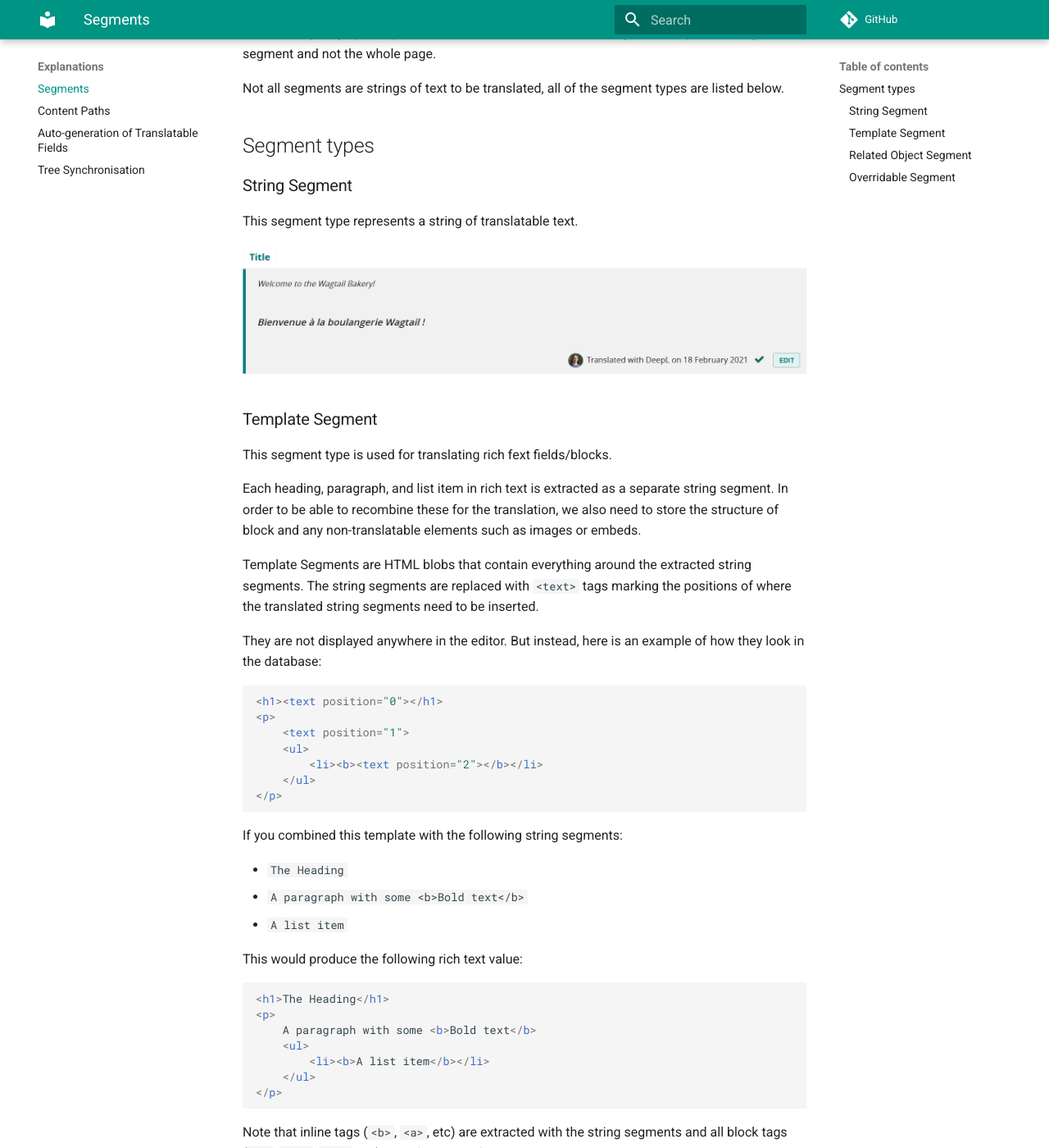
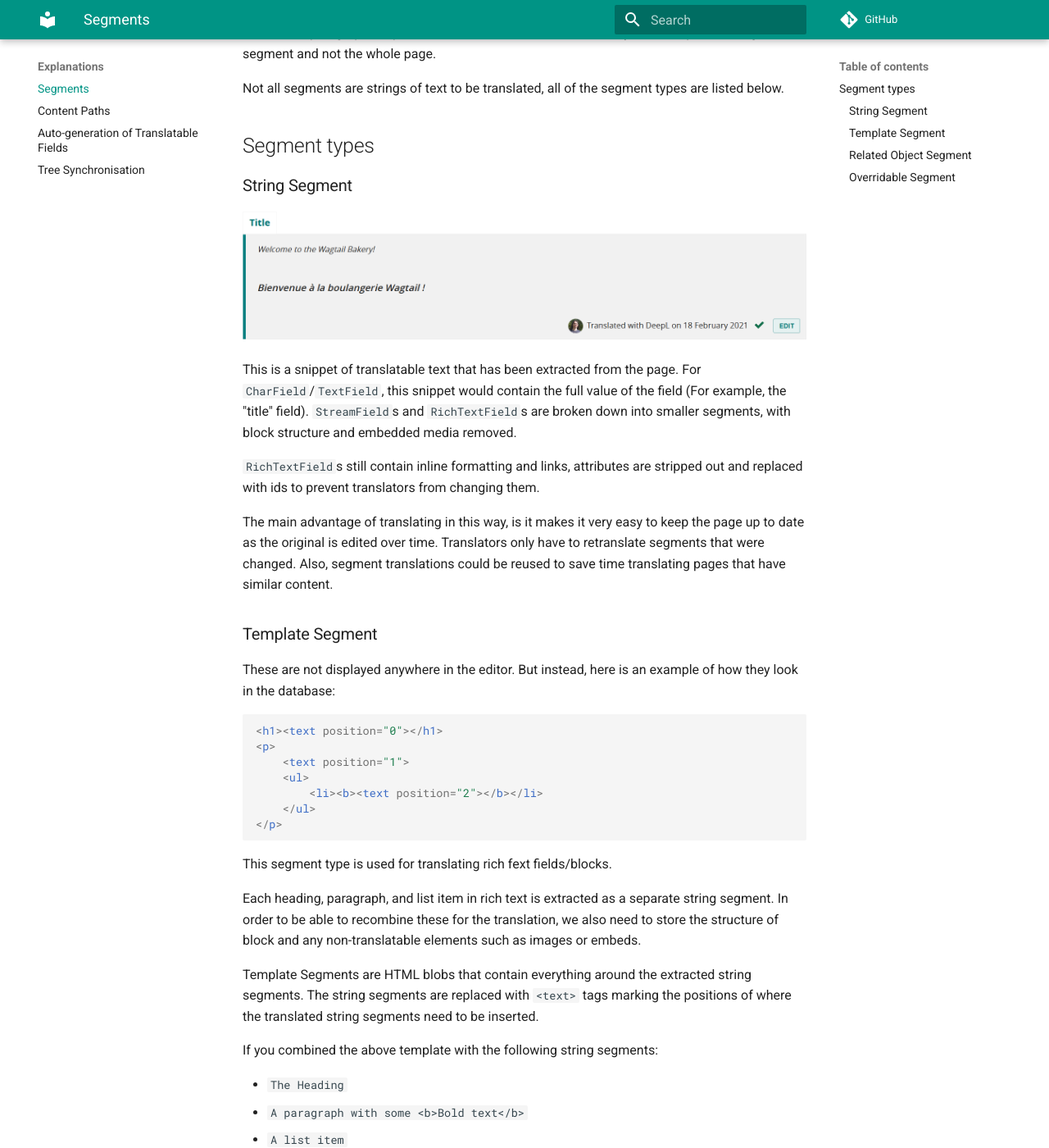
Before and after one commit to wagtail/wagtail-localize, an MkDocs documentation site: the page built from docs/concept/segments.md, in a window 1280 px wide and 1400 px high, scrolled down 293 px. Shown: the whole window at 82% size. Built offline with MkDocs 1.6.1 and Material for MkDocs 9.7.7, drawn with Linux system fonts in a browser that asks for light colours; comment, search, counter and statistics services are not loaded; some of the changed text lies outside the part shown.

Commit message:
Edits to segments explanation

````diff
--- a/docs/concept/segments.md
+++ b/docs/concept/segments.md
@@ -13,11 +13,32 @@
 
 ### String Segment
 
-This segment type represents a string of translatable text.
-
 ![Screenshot of string segment](/_static/segment-types/string.png)
 
+This is a snippet of translatable text that has been extracted from the page. For ``CharField``/``TextField``, this
+snippet would contain the full value of the field (For example, the "title" field). ``StreamField``s and
+``RichTextField``s are broken down into smaller segments, with block structure and embedded media removed.
+
+``RichTextField``s still contain inline formatting and links, attributes are stripped out and replaced with ids to
+prevent translators from changing them.
+
+The main advantage of translating in this way, is it makes it very easy to keep the page up to date as the original
+is edited over time. Translators only have to retranslate segments that were changed. Also, segment translations could
+be reused to save time translating pages that have similar content.
+
 ### Template Segment
+
+These are not displayed anywhere in the editor. But instead, here is an example of how they look in the database:
+
+```html
+<h1><text position="0"></h1>
+<p>
+    <text position="1">
+    <ul>
+        <li><b><text position="2"></b></li>
+    </ul>
+</p>
+```
 
 This segment type is used for translating rich fext fields/blocks.
 
@@ -29,19 +50,7 @@
 string segments are replaced with ``<text>`` tags marking the positions of where the translated
 string segments need to be inserted.
 
-They are not displayed anywhere in the editor. But instead, here is an example of how they look in the database:
-
-```html
-<h1><text position="0"></h1>
-<p>
-    <text position="1">
-    <ul>
-        <li><b><text position="2"></b></li>
-    </ul>
-</p>
-```
-
-If you combined this template with the following string segments:
+If you combined the above template with the following string segments:
 
  - ``The Heading``
  - ``A paragraph with some <b>Bold text</b>``
@@ -65,20 +74,23 @@
 
 ### Related Object Segment
 
+![Screenshot of related object segment](/_static/segment-types/related-object.png)
+
 This segment type represents a related object that is translatable. These are extracted from ``ForeignKey``,
 ``OneToOneField``, or ``SnippetChooserBlock``s that reference a translatable model.
 
-If you use one of those types but reference a non-translatable model, it would be extracted as an
-[Overridable Segment](#overridable-segment) instead.
-
-![Screenshot of related object segment](/_static/segment-types/related-object.png)
+When a page is submitted for translation, any translatable related objects are automatically submitted for translation
+with the page, and the translated pages is automatically linked with the translated version of the related object.
+Here, you can see the progress of translating this related object, with a link to edit the related object.
 
 ### Overridable Segment
 
+![Screenshot of overridable segment](/_static/segment-types/overridable.png)
+
 This segment type represents any field that can be changed per-locale. Unlike string segments, they don't have
-to be changed and they also don't have to be text fields either.
+to be changed and they also don't have to be text fields either. By default, they are kept in sync with the original
+but a user can optionally override them with something else. When they are overridden, any changes to the original
+page are ignored.
 
 All fields configured with the [``SynchronisedField``](/ref/translatable-fields/#wagtail_localize.fields.SynchronizedField)
 field type will be extracted as an overridable segment.
-
-![Screenshot of overridable segment](/_static/segment-types/overridable.png)
````
